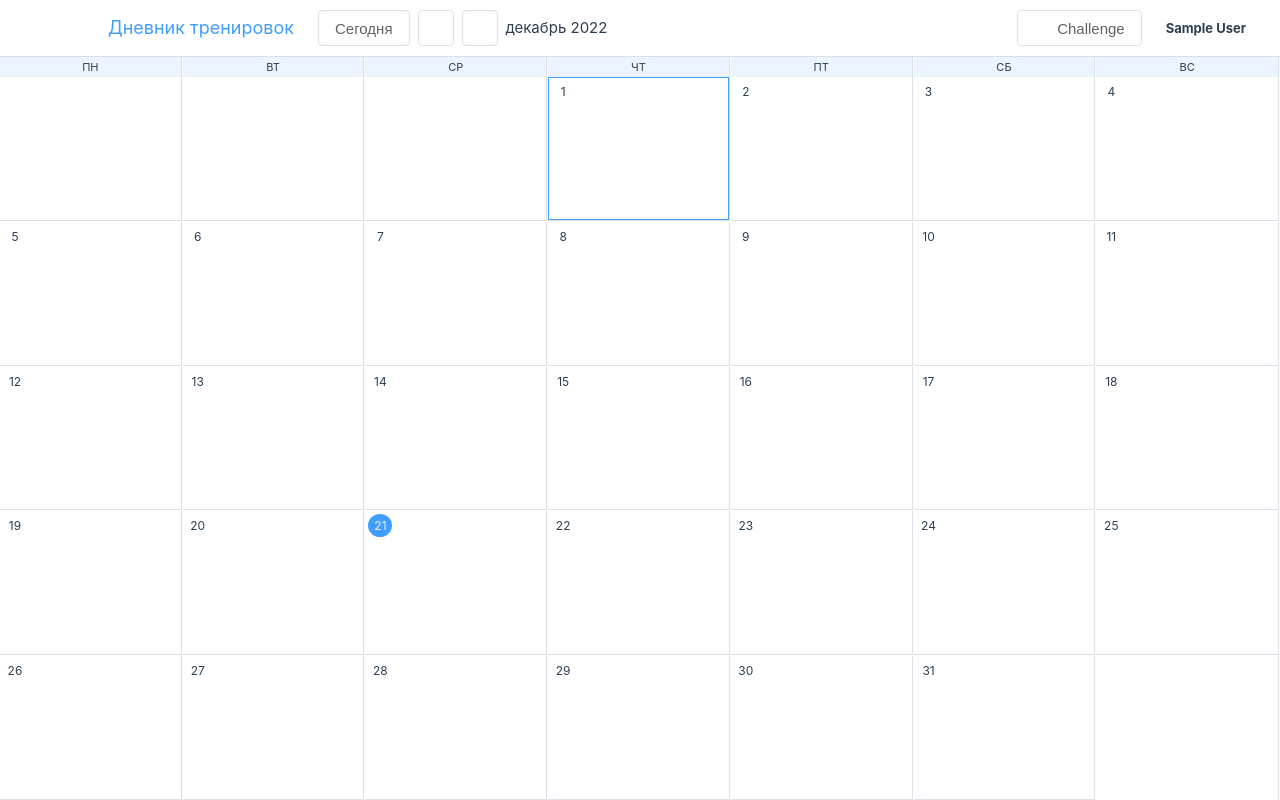
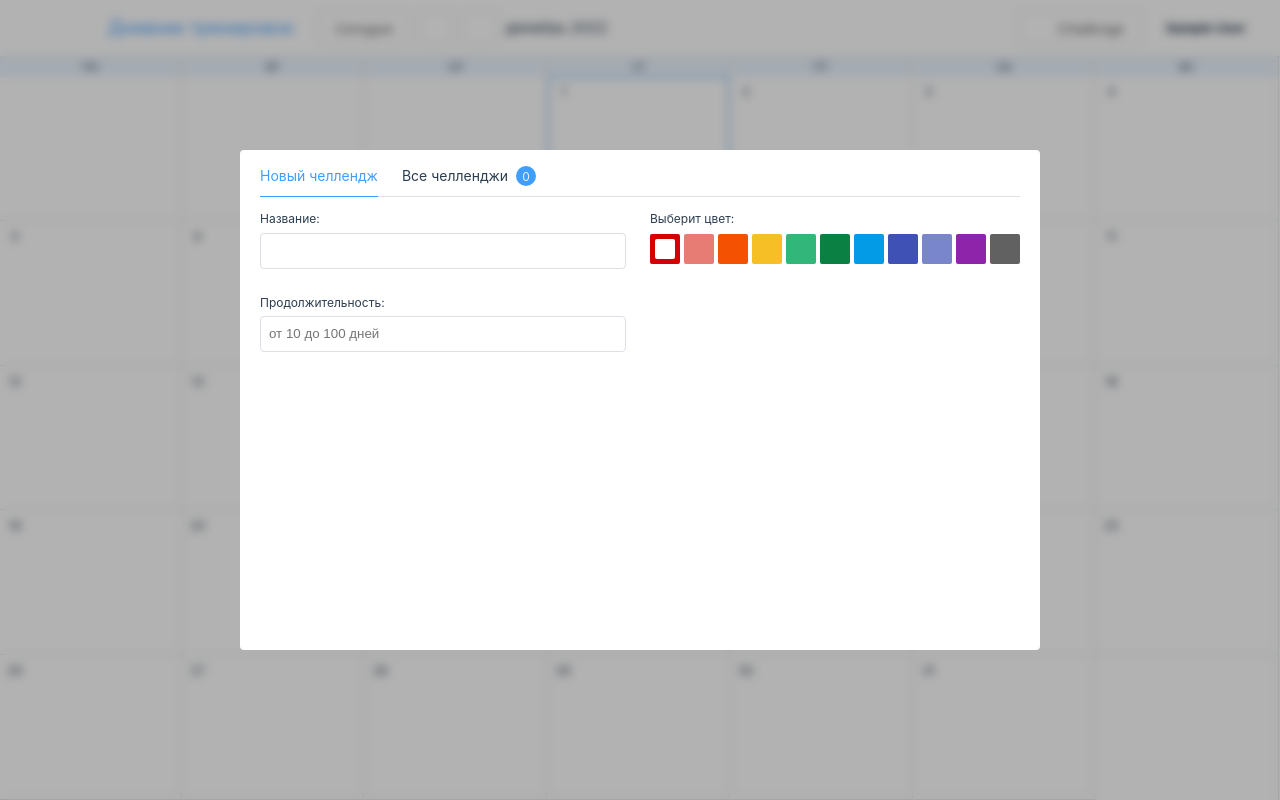
Before and after one commit to macroses/workout-ts, a Vue app: page /home in a window 1280 px wide. Built offline with nearby package versions, Linux system fonts and the light colour scheme; no server answers; the database is empty; sample sign-in values are in the browser's storage; what vue3-apexcharts would draw is missing.

Commit message:
challenges part one

```diff
--- a/src/App.vue
+++ b/src/App.vue
@@ -2,7 +2,6 @@
 import { RouterView } from 'vue-router';
 import Header from '@/components/header/Header.vue';
 import Aside from '@/components/aside/Aside.vue';
-
 </script>
 
 <template>
--- /dev/null
+++ b/src/components/challenges/Challenges.vue
@@ -0,0 +1,224 @@
+<script setup lang="ts">
+import {useAsideStore} from "@/stores/modalStore";
+import {useChallengeStore} from "@/stores/challengesStore";
+import {useOnlyNumbers} from "@/helpers/usseOnlyNumbers";
+import Icon from "@/components/ui/Icon.vue";
+import {ref} from "vue";
+import Input from "@/components/ui/Input.vue";
+import DropdownColor from "@/components/ui/DropdownColor.vue";
+
+const modalStore = useAsideStore();
+const challengeStore = useChallengeStore();
+
+const activeTab = ref(1);
+
+const challengeTabs = [
+  {id: 1, name: 'Новый челлендж', counter: false},
+  {id: 2, name: 'Все челленджи', counter: true},
+];
+
+const colorCollection = [
+  {id: 1, rgb: '213, 0, 0'},
+  {id: 2, rgb: '230, 124, 115'},
+  {id: 3, rgb: '244, 81, 3'},
+  {id: 4, rgb: '246, 191, 38'},
+  {id: 5, rgb: '51, 182, 121'},
+  {id: 6, rgb: '11, 128, 67'},
+  {id: 7, rgb: '3, 155, 229'},
+  {id: 8, rgb: '63, 81, 181'},
+  {id: 9, rgb: '121, 134, 203'},
+  {id: 10, rgb: '142, 36, 170'},
+  {id: 11, rgb: '97, 97, 97'},
+];
+</script>
+
+<template>
+<div
+  v-if="modalStore.isChallengeModalActive"
+  @click.self="modalStore.isChallengeModalActive = false"
+  class="challenges-layer">
+  <div class="challenges-modal">
+    <div class="challenges-modal__top">
+      <div
+        v-for="tab in challengeTabs"
+        :key="tab.id"
+        :class="{active: activeTab === tab.id}"
+        class="challenges-modal__title"
+        @click="activeTab = tab.id"
+      >
+        {{ tab.name }}
+        <div v-if="tab.counter" class="challenges-counter">0</div>
+      </div>
+      <div class="challenges-close a11y-wrap" @click="modalStore.isChallengeModalActive = false">
+        <Icon width="20px" iconName="xmark"/>
+      </div>
+    </div>
+    <div class="challenge-body">
+      <div class="challenge-body__item">
+        <div class="challenge-body__item-title">Название:</div>
+        <Input
+          inputType="text"
+          placeholder=""
+          v-model="challengeStore.challengeName"
+        />
+      </div>
+      <div class="challenge-body__item">
+        <div class="challenge-body__item-title">Выберит цвет:</div>
+        <div class="challenge-color">
+          <label
+            v-for="color in colorCollection"
+            :key="color.id"
+            class="color-label"
+            :style="{backgroundColor: `rgb(${color.rgb})`}"
+          >
+            <input
+              class="color-input"
+              type="radio"
+              name="color"
+              :value="color.rgb"
+              v-model="challengeStore.challengeColor"
+              @change="challengeStore.challengeColor = color.rgb"
+            >
+            <span class="color-indicator"></span>
+          </label>
+        </div>
+      </div>
+      <div class="challenge-body__item">
+        <div class="challenge-body__item-title">Продолжительность:</div>
+        <Input
+          placeholder="от 10 до 100 дней"
+          v-model.number="challengeStore.challengeDaysCounter"
+          inputType="text"
+          @keydown="useOnlyNumbers($event)"
+        />
+      </div>
+      <div class="challenge-body__item"></div>
+
+
+    </div>
+  </div>
+</div>
+</template>
+
+<style scoped>
+.color-input {
+  position: absolute;
+  visibility: hidden;
+  width: 1px;
+  height: 1px;
+}
+
+.color-label {
+  width: 30px;
+  height: 30px;
+  display: flex;
+  cursor: pointer;
+  align-items: center;
+  justify-content: center;
+  border-radius: 2px;
+}
+
+.input-wrap {
+  margin-bottom: 0;
+}
+
+.challenge-color {
+  display: flex;
+  gap: 4px;
+  margin-top: 5px;
+}
+
+.color-indicator {
+  width: 20px;
+  height: 20px;
+  background-color: var(--color-bg);
+  display: none;
+  border-radius: 2px;
+}
+
+.color-input:checked + .color-indicator {
+  display: block;
+}
+
+.challenge-body__item-title {
+  font-size: 12px;
+  margin-bottom: 4px;
+}
+
+.challenge-body {
+  display: grid;
+  grid-template-columns: 1fr 1fr;
+  gap: 24px;
+  padding: 12px 0 0;
+}
+
+.challenges-layer {
+  position: fixed;
+  inset: 0;
+  display: flex;
+  align-items: center;
+  justify-content: center;
+  backdrop-filter: blur(5px);
+  background-color: rgba(0,0,0, 0.3);
+  z-index: 999;
+  padding: 12px;
+}
+
+.challenges-modal {
+  width: 100%;
+  max-width: 800px;
+  height: 500px;
+  border-radius: 4px;
+  background-color: var(--color-bg);
+  padding: 6px 20px 12px;
+  position: relative;
+}
+
+.challenges-close {
+  position: absolute;
+  top: 0;
+  right: 0;
+}
+
+.challenges-modal__top {
+  display: flex;
+  gap: 24px;
+  padding: 9px 0;
+  user-select: none;
+  border-bottom: 1px solid var(--color-border);
+}
+
+.challenges-modal__title {
+  font-size: 14px;
+  cursor: pointer;
+  display: flex;
+  align-items: center;
+  gap: 8px;
+}
+
+.challenges-modal__title.active {
+  color: var(--color-accent);
+}
+
+.challenges-modal__title.active::before {
+  content: '';
+  position: absolute;
+  left: 0;
+  bottom: -10px;
+  width: 100%;
+  height: 1px;
+  background-color: var(--color-accent);
+}
+
+.challenges-counter {
+  width: 20px;
+  height: 20px;
+  border-radius: 50%;
+  display: flex;
+  align-items: center;
+  font-size: 12px;
+  justify-content: center;
+  background: var(--color-accent);
+  color: var(--color-text-inverted);
+}
+</style>
--- a/src/components/header/ChallengeToggle.vue
+++ b/src/components/header/ChallengeToggle.vue
@@ -1,12 +1,16 @@
 <script setup lang="ts">
-
 import Button from "@/components/ui/Button.vue";
 import Icon from "@/components/ui/Icon.vue";
+import {useAsideStore} from "@/stores/modalStore";
+
+const modalStore = useAsideStore();
 </script>
 
 <template>
   <div class="challenge-toggle">
-    <Button size="md">
+    <Button
+      @click="modalStore.isChallengeModalActive = true"
+      size="md">
       <Icon width="15" icon-name="bolt"/>
       Challenge
     </Button>
--- /dev/null
+++ b/src/stores/challengesStore.ts
@@ -0,0 +1,10 @@
+import { defineStore } from 'pinia';
+
+export const useChallengeStore = defineStore({
+  id: 'challengeStore',
+  state: () => ({
+    challengeName: null,
+    challengeColor: "213, 0, 0",
+    challengeDaysCounter: null
+  }),
+})
--- a/src/stores/modalStore.ts
+++ b/src/stores/modalStore.ts
@@ -4,6 +4,6 @@ export const useAsideStore = defineStore({
   id: 'asideStore',
   state: () => ({
     isAsideActive: false,
-    isChallengeModalActive: false
+    isChallengeModalActive: true
   }),
 })
--- a/src/views/HomeView.vue
+++ b/src/views/HomeView.vue
@@ -10,6 +10,7 @@ import {useStore} from "@/stores/store";
 import {ref} from "vue";
 import Icon from "../components/ui/Icon.vue";
 import {getNextMonth, getPrevMonth} from "@/helpers/getDate";
+import Challenges from "@/components/challenges/Challenges.vue";
 
 const store = useStore();
 
@@ -99,4 +100,7 @@ const translateCalendarLayout = (event: MouseEvent) => {
     <ReadWorkoutData @editWorkout="getEditWorkout"/>
     <EditWorkout :editableWorkout="editWorkout"/>
   </main>
+  <Transition>
+    <Challenges />
+  </Transition>
 </template>
```
Also changed, not shown: src/components/challenges/challenges.vue (deleted, +0 -11 lines). Lines whose indentation alone changed are shown as unchanged.
